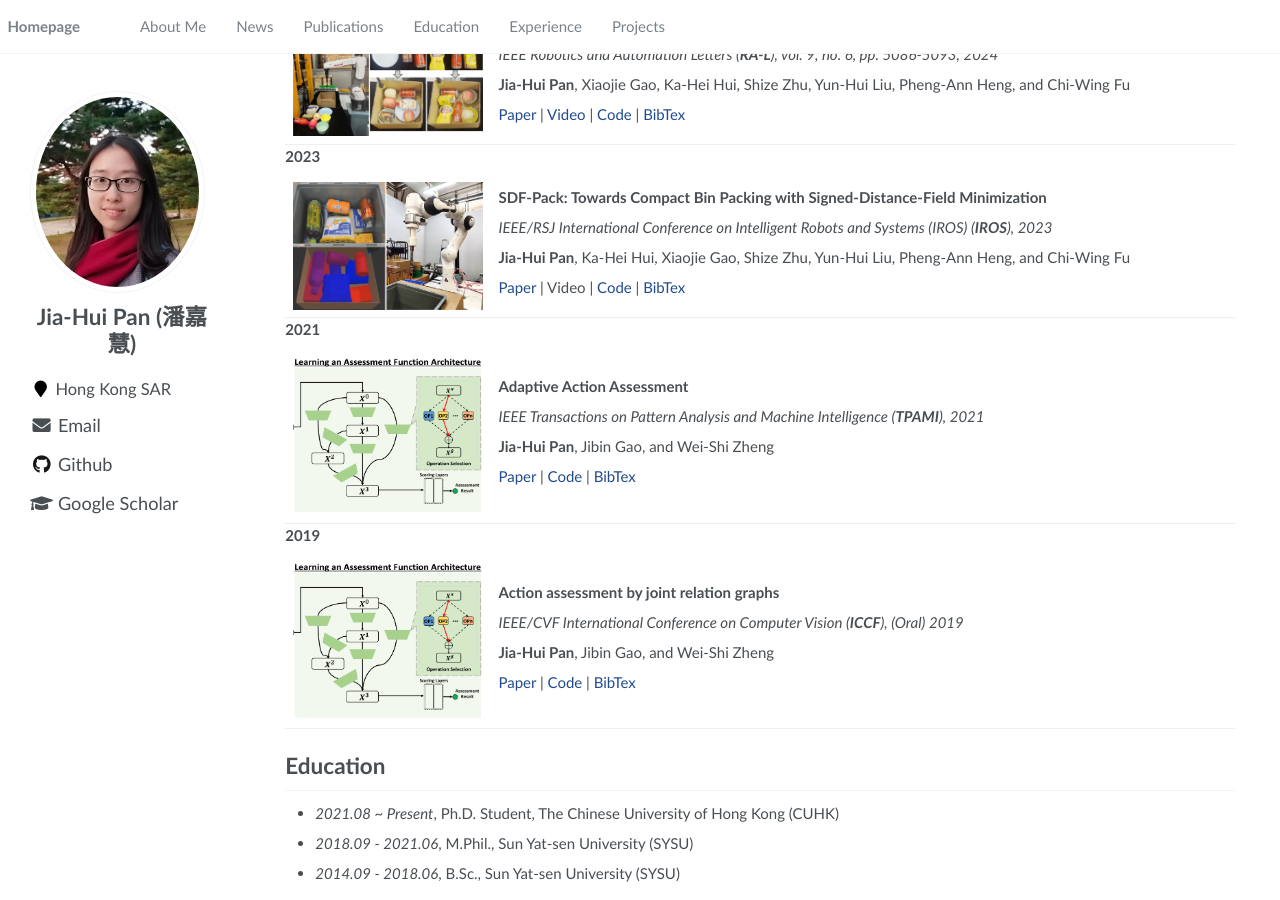
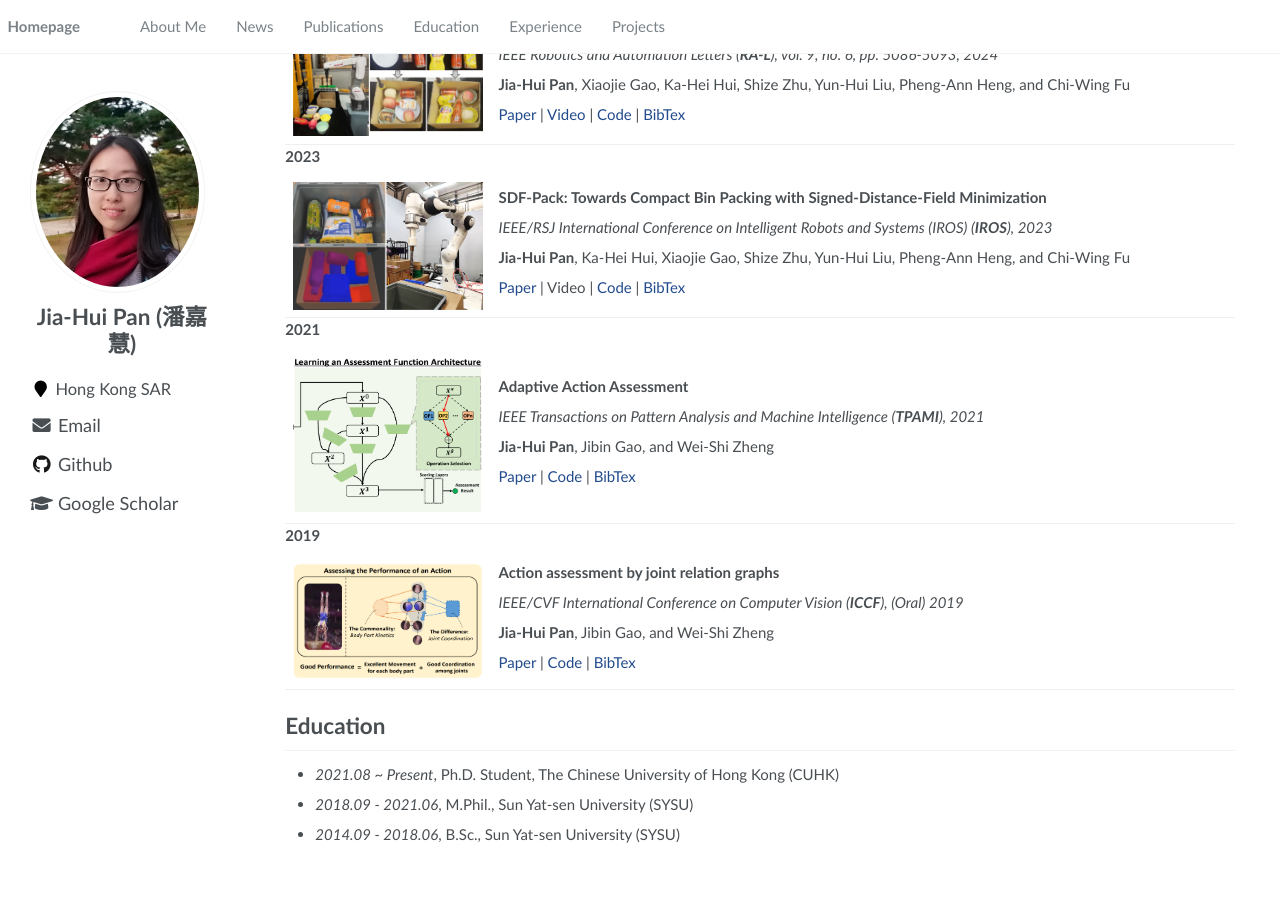
Before and after one commit to kwpoon/kwpoon.github.io, a Jekyll site: the page built from _pages/about.md, in a window 1280 px wide and 900 px high, scrolled down 602 px. Built offline with Jekyll 4.4.1, drawn with Linux system fonts in a browser that asks for light colours; after the commit the page ends 1462 px from its top, so only the background shows below that.

Commit message:
Update about.md

```diff
--- a/_pages/about.md
+++ b/_pages/about.md
@@ -98,7 +98,7 @@ Weiliang Tang, **Jia-Hui Pan**, Wei Zhan, Jianshu Zhou, Huaxiu Yao, Yun-Hui Liu,
 
 <!-- ######################################################### -->
 
-<div class='paper-box'><div class='paper-box-image'><img src='../collections/2021_Adaptive_ASS/Adaptive_ASS.png' alt="sym" width="100%"></div>
+<div class='paper-box'><div class='paper-box-image'><img src='../collections/2019_JRG_ASS/JRG_ASS.png' alt="sym" width="100%"></div>
 <div class='paper-box-text' markdown="1">
 
 **Action assessment by joint relation graphs**
```
